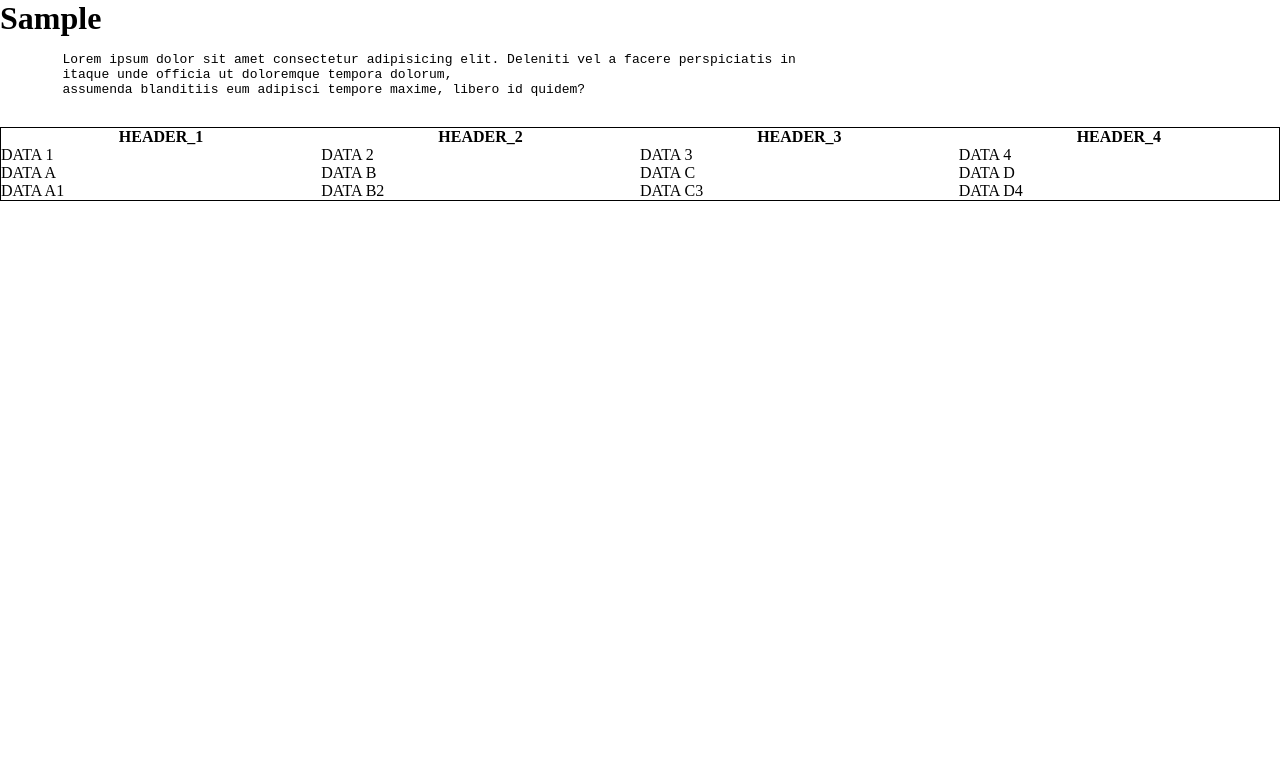
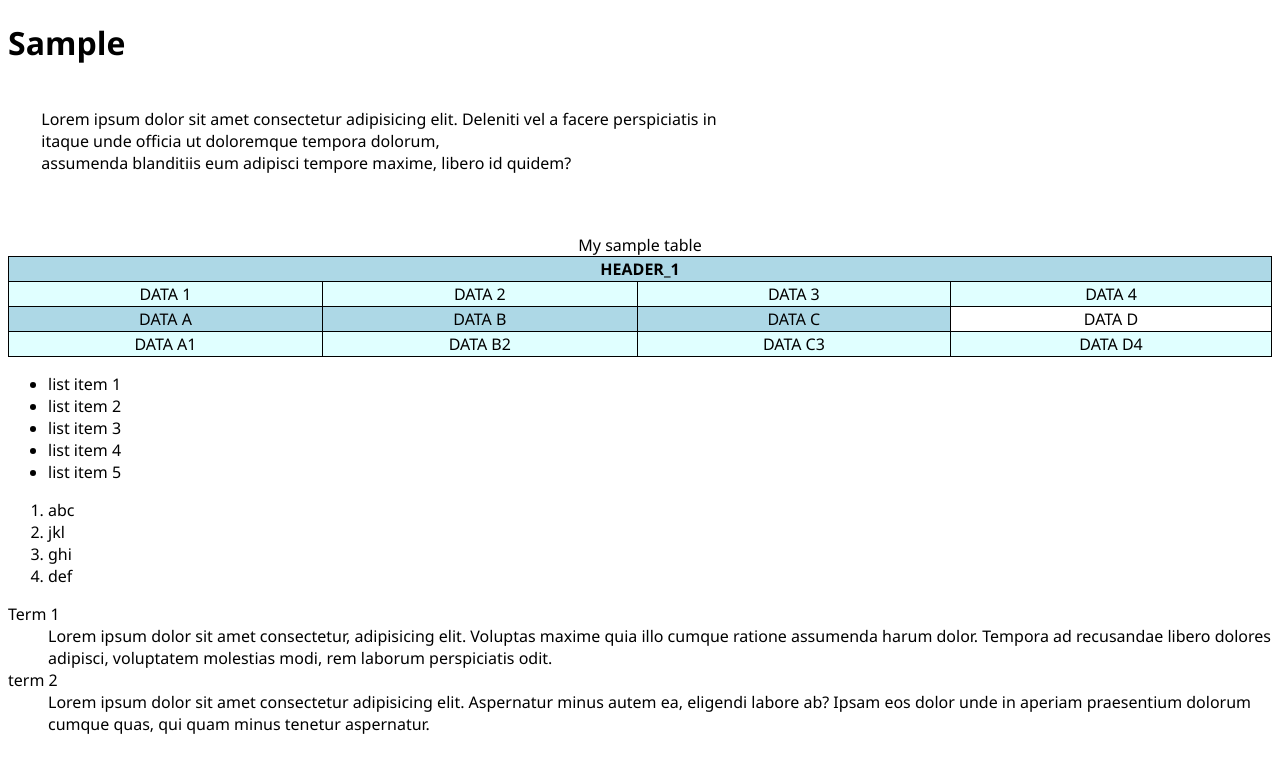
Before and after one commit to CarlFranc/webdevelopmentpractice, a plain HTML site: page index.html in a window 1280 px wide. Drawn offline with Linux system fonts and the light colour scheme.

Commit message:
more changes

```diff
--- a/index.html
+++ b/index.html
@@ -17,11 +17,12 @@
     </pre>
 
     <table>
+        <caption>My sample table</caption>
+        <colgroup>
+            <col span="3" style="background-color: lightblue">
+        </colgroup>
         <tr>
-            <th>HEADER_1</th>
-            <th>HEADER_2</th>
-            <th>HEADER_3</th>
-            <th>HEADER_4</th>
+            <th colspan="4">HEADER_1</th>
         </tr>
         <tr>
             <td>DATA 1</td>
@@ -43,6 +44,27 @@
         </tr>
     </table>
 
+    <ul>
+        <li>list item 1</li>
+        <li>list item 2</li>
+        <li>list item 3</li>
+        <li>list item 4</li>
+        <li>list item 5</li>
+    </ul>
+
+    <ol>
+        <li>abc</li>
+        <li>jkl</li>
+        <li>ghi</li>
+        <li>def</li>
+    </ol>
+
+    <dl>
+        <dt>Term 1</dt>
+        <dd>Lorem ipsum dolor sit amet consectetur, adipisicing elit. Voluptas maxime quia illo cumque ratione assumenda harum dolor. Tempora ad recusandae libero dolores adipisci, voluptatem molestias modi, rem laborum perspiciatis odit.</dd>
+        <dt>term 2</dt>
+        <dd>Lorem ipsum dolor sit amet consectetur adipisicing elit. Aspernatur minus autem ea, eligendi labore ab? Ipsam eos dolor unde in aperiam praesentium dolorum cumque quas, qui quam minus tenetur aspernatur.</dd>
+    </dl>
 
 </body>
 </html>
--- a/styles.css
+++ b/styles.css
@@ -1,13 +1,19 @@
 * {
-    margin: 0;
-    padding: 0;
-    box-sizing: border-box;
+    font-family: 'Segoe UI', Tahoma, Geneva, Verdana, sans-serif;
 }
 
-table {
+table, th, td {
     border-style: solid;
     border-color: black;
     border-width: 1px;
     border-collapse: collapse;
+    text-align: center;
+}
+
+table {
     width: 100%;
 }
+
+tr:nth-child(even) {
+    background-color: lightcyan;
+}
```
